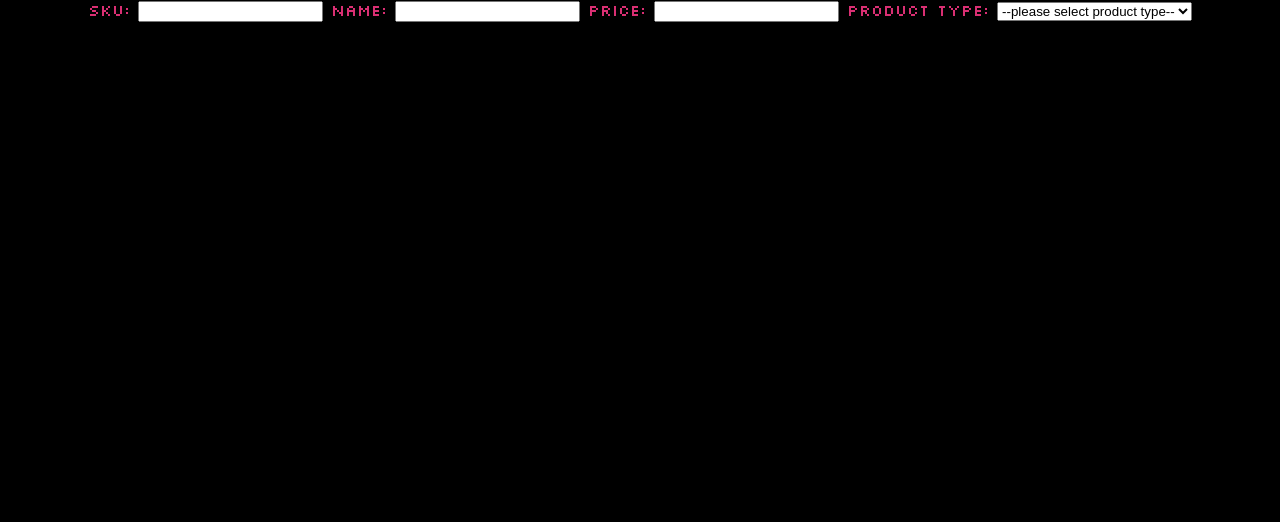
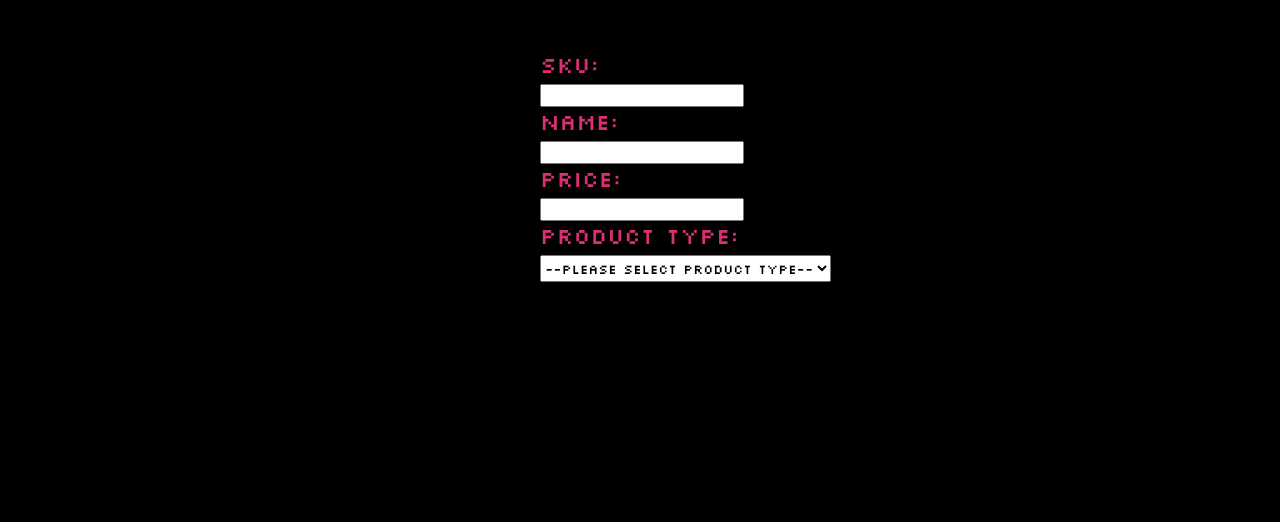
Before and after one commit to MattElks/matt-elks-scandiweb, a PHP site: page /add-product.html in a window 1280 px wide. Shown: the part 95-617 px from the top of the page. Run offline with PHP 8.4, Linux system fonts and the light colour scheme.

Commit message:
form style modified

```diff
--- a/css/main.css
+++ b/css/main.css
@@ -35,7 +35,6 @@ header button {
   border-width: 3px;
 }
 
-/*text changes color at same time*/
 header button:hover {
   border-color: #06ff00;
   background-color: #06ff00;
@@ -57,12 +56,29 @@ header button a:visited {
 }
 
 /*ADD-PRODUCT MAIN*/
-
 .form-container {
   display: flex;
   justify-content: center;
 }
 .form-wrap {
+  width: 200px;
+  padding-top: 50px;
+}
+
+label {
+  font-size: 1.4rem;
+}
+input {
+  font-family: "Silkscreen", cursive;
+  margin-top: 5px;
+}
+select {
+  font-family: "Silkscreen", cursive;
+  padding: 3px 0px;
+  margin-top: 5px;
+}
+option {
+  background-color: green;
 }
 
 /* FOOTER */
```
